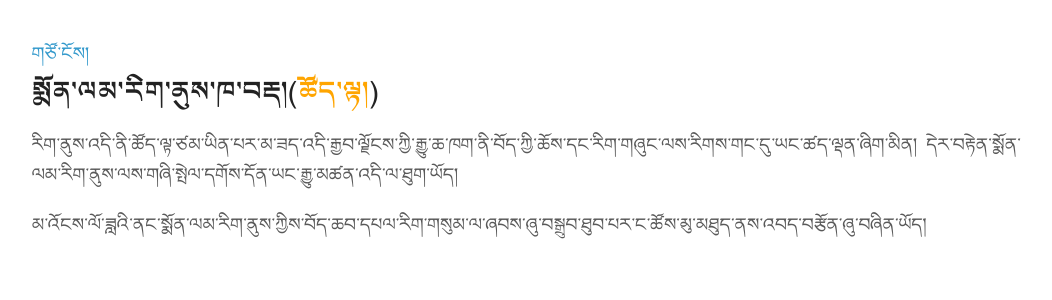
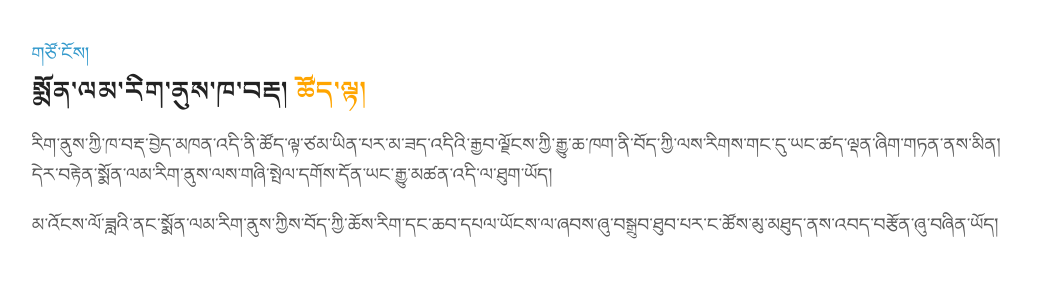
Before and after one commit to MonlamAI/monlam.ai, a Jekyll site: the page chatbot.html, which Jekyll copies as it is, in a window 1280 px wide. Shown: the top 300 px of the page, without its empty margins (108-1160 px from the left). Built offline with Jekyll 4.4.1, drawn with Linux system fonts in a browser that asks for light colours.

Commit message:
Update chatbot.html

```diff
--- a/chatbot.html
+++ b/chatbot.html
@@ -24,9 +24,9 @@
   <body style="max-width: 1000px; left: 0px; right: 0px; margin: auto;">
     <div><a href="https://monlam.ai" style="margin-bottom: 10px; position: relative; top: -10px;">གཙོ་ངོས།</a></div>
 
-    <h1 style="font-family: Monlam-b;">སྨོན་ལམ་རིག་ནུས་ཁ་བརྡ།(<span style="color: orange;">ཚོད་ལྟ།</span>)</h1>
-    <p>རིག་ནུས་འདི་ནི་ཚོད་ལྟ་ཙམ་ཡིན་པར་མ་ཟད་འདི་རྒྱབ་ལྗོངས་ཀྱི་རྒྱུ་ཆ་ཁག་ནི་བོད་ཀྱི་ཆོས་དང་རིག་གཞུང་ལས་རིགས་གང་དུ་ཡང་ཚད་ལྡན་ཞིག་མིན། དེར་བརྟེན་སྨོན་ལམ་རིག་ནུས་ལས་གཞི་སྤེལ་དགོས་དོན་ཡང་རྒྱུ་མཚན་འདི་ལ་ཐུག་ཡོད། </p>
-    <p>མ་འོངས་ལོ་ཟླའི་ནང་སྨོན་ལམ་རིག་ནུས་ཀྱིས་བོད་ཆབ་དཔལ་རིག་གསུམ་ལ་ཞབས་ཞུ་བསྒྲུབ་ཐུབ་པར་ང་ཚོས་མུ་མཐུད་ནས་འབད་བརྩོན་ཞུ་བཞིན་ཡོད།</p>
+    <h1 style="font-family: Monlam-b;">སྨོན་ལམ་རིག་ནུས་ཁ་བརྡ།<span style="color: orange;"> ཚོད་ལྟ།</span></h1>
+    <p>རིག་ནུས་ཀྱི་ཁ་བརྡ་བྱེད་མཁན་འདི་ནི་ཚོད་ལྟ་ཙམ་ཡིན་པར་མ་ཟད་འདིའི་རྒྱབ་ལྗོངས་ཀྱི་རྒྱུ་ཆ་ཁག་ནི་བོད་ཀྱི་ལས་རིགས་གང་དུ་ཡང་ཚད་ལྡན་ཞིག་གཏན་ནས་མིན། དེར་བརྟེན་སྨོན་ལམ་རིག་ནུས་ལས་གཞི་སྤེལ་དགོས་དོན་ཡང་རྒྱུ་མཚན་འདི་ལ་ཐུག་ཡོད། </p>
+    <p>མ་འོངས་ལོ་ཟླའི་ནང་སྨོན་ལམ་རིག་ནུས་ཀྱིས་བོད་ཀྱི་ཆོས་རིག་དང་ཆབ་དཔལ་ཡོངས་ལ་ཞབས་ཞུ་བསྒྲུབ་ཐུབ་པར་ང་ཚོས་མུ་མཐུད་ནས་འབད་བརྩོན་ཞུ་བཞིན་ཡོད།</p>
     <script type="module" src="https://gradio.s3-us-west-2.amazonaws.com/3.26.0/gradio.js"></script>
 
     <gradio-app src="https://openpecha-chatbot-tibetan.hf.space"></gradio-app>
```
